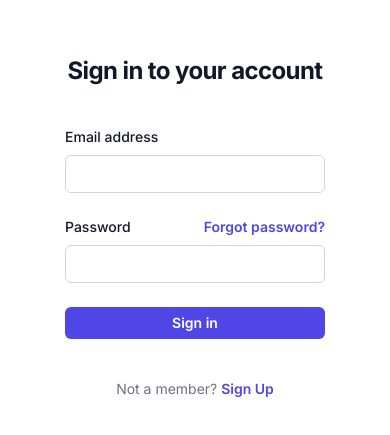
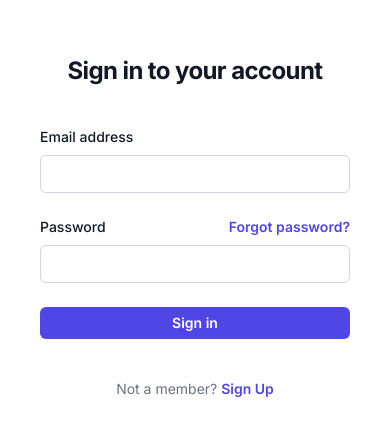
Before and after one commit to Damileee/youVerify-assessment, a Nuxt app in the folder frontend/: page /auth/login in a window 390 px wide. Shown: the part 215-650 px from the top of the page. Built offline with nearby package versions, Linux system fonts and the light colour scheme; no server answers.

Commit message:
update: added loading state to auth button

```diff
--- a/frontend/components/AuthForm.vue
+++ b/frontend/components/AuthForm.vue
@@ -1,5 +1,5 @@
 <template>
-  <div class="flex flex-col items-center justify-center min-h-screen">
+  <div class="flex flex-col mx-10 lg:items-center justify-center min-h-screen">
     <div class="sm:mx-auto sm:w-full sm:max-w-sm">
       <h2
         class="mt-10 text-center text-2xl font-bold tracking-tight text-gray-900"
@@ -15,9 +15,17 @@
         <div>
           <button
             type="submit"
-            class="flex w-full justify-center rounded-md bg-indigo-600 px-3 py-1.5 text-sm font-semibold text-white shadow-xs hover:bg-indigo-500 focus-visible:outline-2 focus-visible:outline-offset-2 focus-visible:outline-indigo-600"
+            :disabled="loading"
+            class="flex w-full items-center justify-center gap-2 rounded-md bg-indigo-600 px-3 py-1.5 text-sm font-semibold text-white shadow-xs
+              hover:bg-indigo-500 focus-visible:outline-2 focus-visible:outline-offset-2 focus-visible:outline-indigo-600
+              disabled:opacity-50 disabled:cursor-not-allowed"
           >
-            {{ buttonText }}
+            <span>{{ buttonText }}</span>
+            <!-- Loader beside text -->
+            <div
+              v-if="loading"
+              class="w-4 h-4 border-2 border-white border-t-transparent rounded-full animate-spin"
+            ></div>
           </button>
         </div>
       </form>
@@ -40,12 +48,15 @@ const props = defineProps<{
   title: string;
   buttonText: string;
   onSubmit: () => void;
+  loading?: boolean;
   footerText?: string;
   footerAction?: string;
   footerLink?: string;
 }>();
 
 const handleSubmit = () => {
-  props.onSubmit();
+  if (!props.loading) {
+    props.onSubmit();
+  }
 };
 </script>
```
